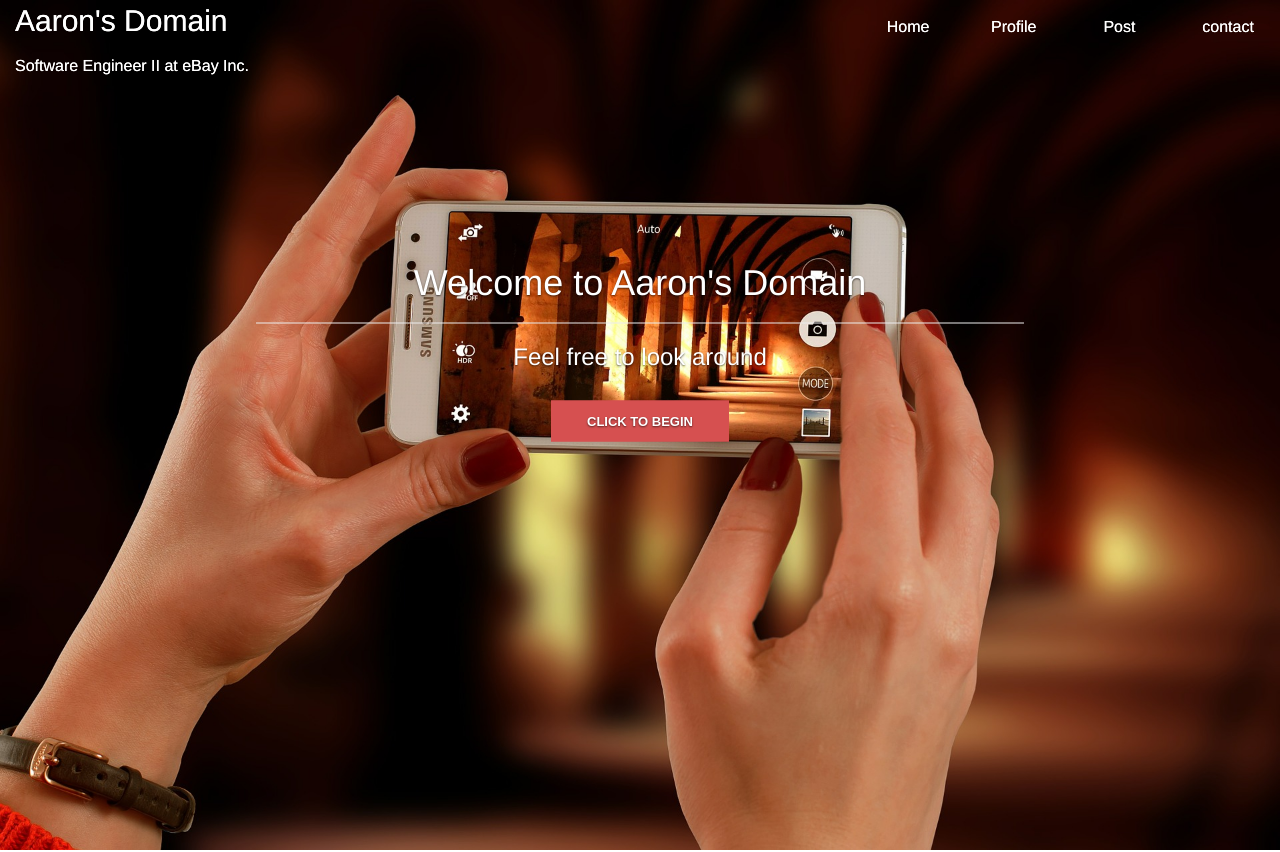
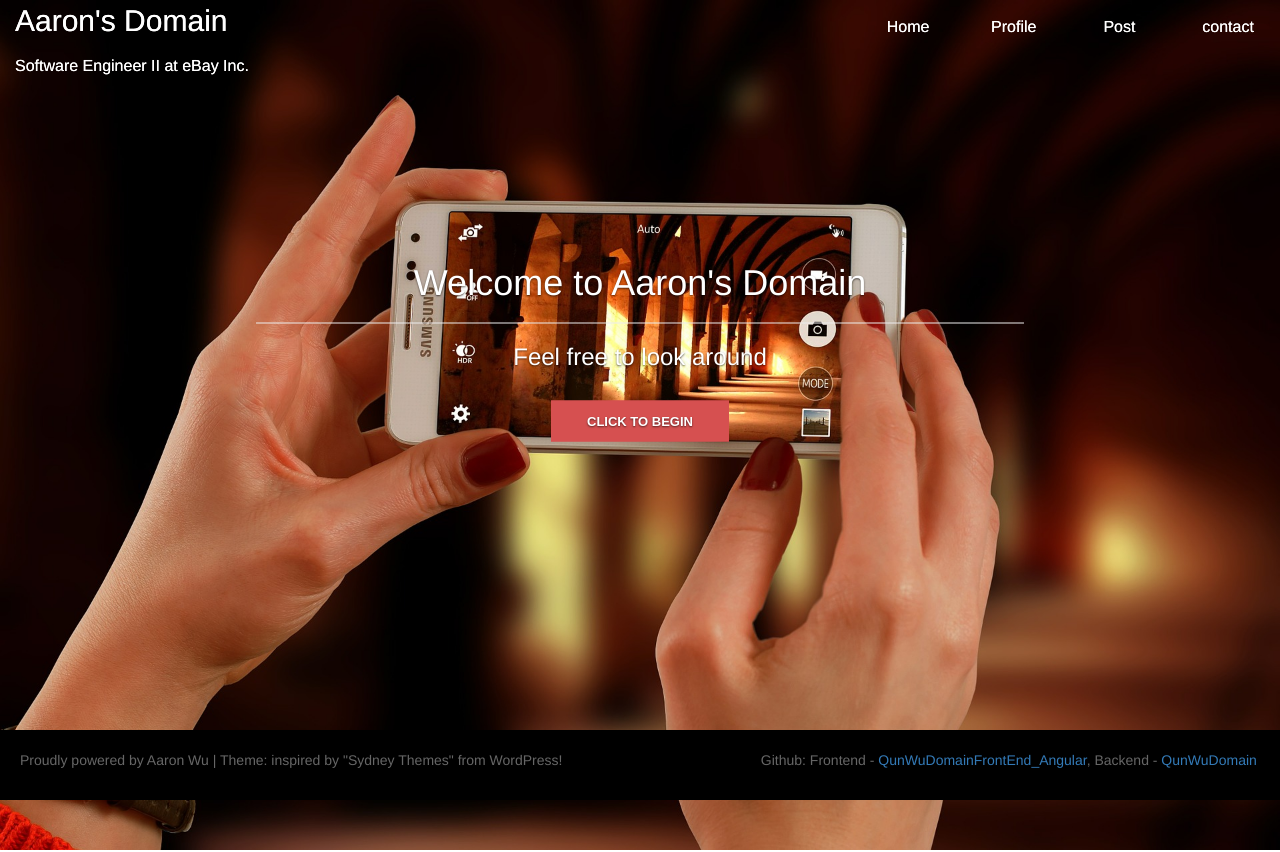
Before and after one commit to QunWu/QunWuDomainFrontEnd_Angular, an Angular app: page /profile in a window 1280 px wide. Shown: the top 852 px of the page. Built offline with nearby package versions, Linux system fonts and the light colour scheme.

Commit message:
contact page done

```diff
--- a/src/app/contact-page/contact-page.component.css
+++ b/src/app/contact-page/contact-page.component.css
@@ -17,8 +17,17 @@
 .contact-form{
     padding-top: 40px;
     padding-bottom: 40px;
+    height: 550px;
 }
 
 span{
     color: red;
 }
+.contact-page-google-map{
+    width: 100%;
+    height: 100%;
+}
+
+.contact-form > div{
+    height: 100%;
+}
--- a/src/app/contact-page/contact-page.component.html
+++ b/src/app/contact-page/contact-page.component.html
@@ -2,7 +2,7 @@
     <div class="row header-image"></div>
     <div class="row contact-form">
         <div class="col-md-6">
-            <iframe width="600" height="450" frameborder="0" style="border:0" src="https://www.google.com/maps/embed/v1/place?q=5791%20PONCE%20CT&key=AIzaSyDDvWXfZ2UwwbBr5Ga1yyaveMwtnDBa_d8" allowfullscreen></iframe>
+            <iframe class="contact-page-google-map" frameborder="0" style="border:0" src="https://www.google.com/maps/embed/v1/place?q=5791%20PONCE%20CT&key=AIzaSyDDvWXfZ2UwwbBr5Ga1yyaveMwtnDBa_d8" allowfullscreen></iframe>
         </div>
         <div class="col-md-6">
             <div>
--- a/src/app/shared/page-root/page-root.component.css
+++ b/src/app/shared/page-root/page-root.component.css
@@ -6,3 +6,8 @@
 .page-root-text{
     color: #666;
 }
+
+.footer{
+   position:fixed;
+   bottom:0px;
+}
--- a/src/app/shared/page-root/page-root.component.html
+++ b/src/app/shared/page-root/page-root.component.html
@@ -1,4 +1,4 @@
-<div class="container page-root-wrapper">
+<div class="container page-root-wrapper footer">
   <div class="row">
     <p class="page-root-text col-md-6">Proudly powered by Aaron Wu | Theme: inspired by "Sydney Themes" from WordPress!</p>
     <div class="col-md-1"></div>
```
Also changed, not shown: 1 other file (tests, documents, lock files or other folders).
